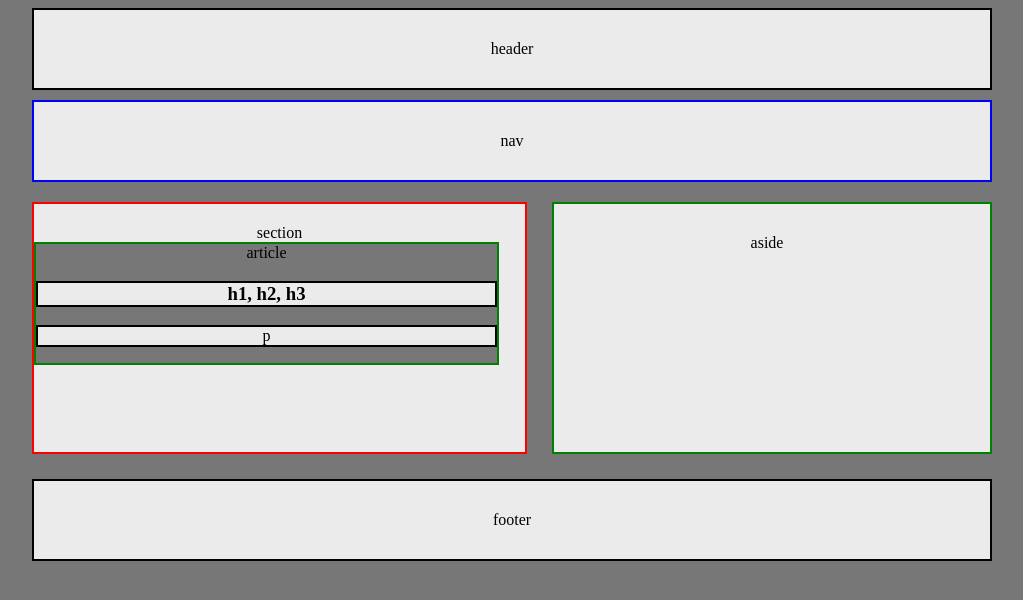
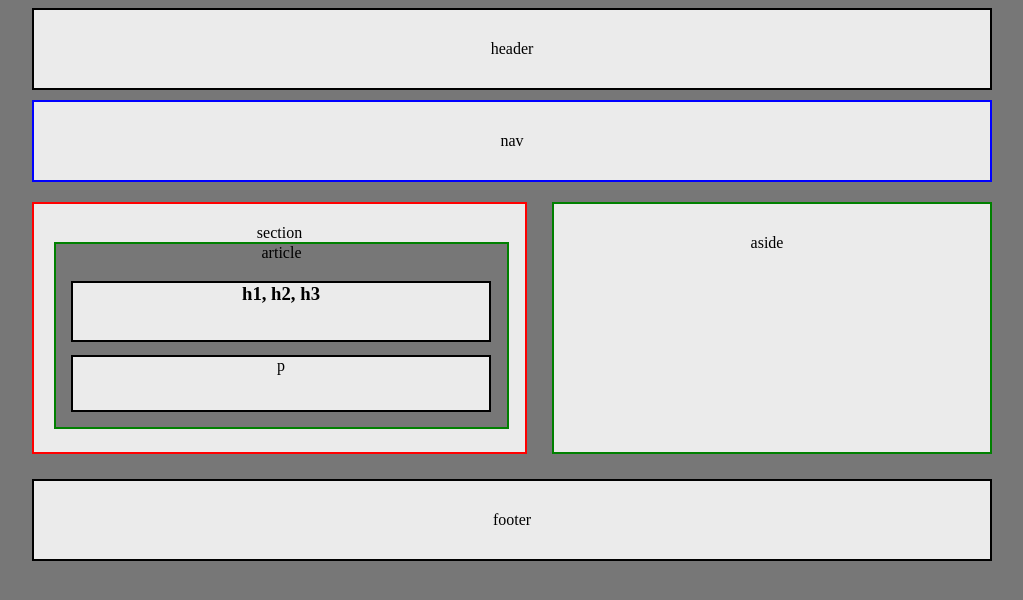
Before and after one commit to wpk12345/HW-Wireframe, a plain HTML site: page index.html in a window 1280 px wide. Shown: the whole page, without its empty margins (128-1151 px from the left). Drawn offline with Linux system fonts and the light colour scheme.

Commit message:
commit of final homework assignment

```diff
--- a/style.css
+++ b/style.css
@@ -34,9 +34,7 @@ section {
 	text-align: center;
 	width: 495px;
 	padding-top: 20px;
-	margin: auto;
 	padding-bottom: 210px;
-
 	border: 2px solid red;
 	position: relative;
 	top: 30px;
@@ -48,18 +46,32 @@ article {
 	background: #777;
 	border: 2px solid green;
 	position: absolute;
-	width: 465px;
-
+	width: 455px;
+	margin-left: 20px;
+	padding-bottom: 165px;
 }
 
 h1 {
 	border: 2px solid black;
 	background: #ebebeb;
+	width: 420px;
+	margin: auto;
+	position: absolute;
+	margin-left: 15px;
+	padding-bottom: 35px;
+	bottom: 85px;
 }
 
 p {
 	border: 2px solid black;
 	background: #ebebeb;
+	width: 420px;
+	margin: auto;
+	bottom: 15px;
+	position: absolute;
+	margin-left: 15px;
+	bottom: 15px;
+	padding-bottom: 35px;
 }
 aside {
 	background: #ebebeb;
```
